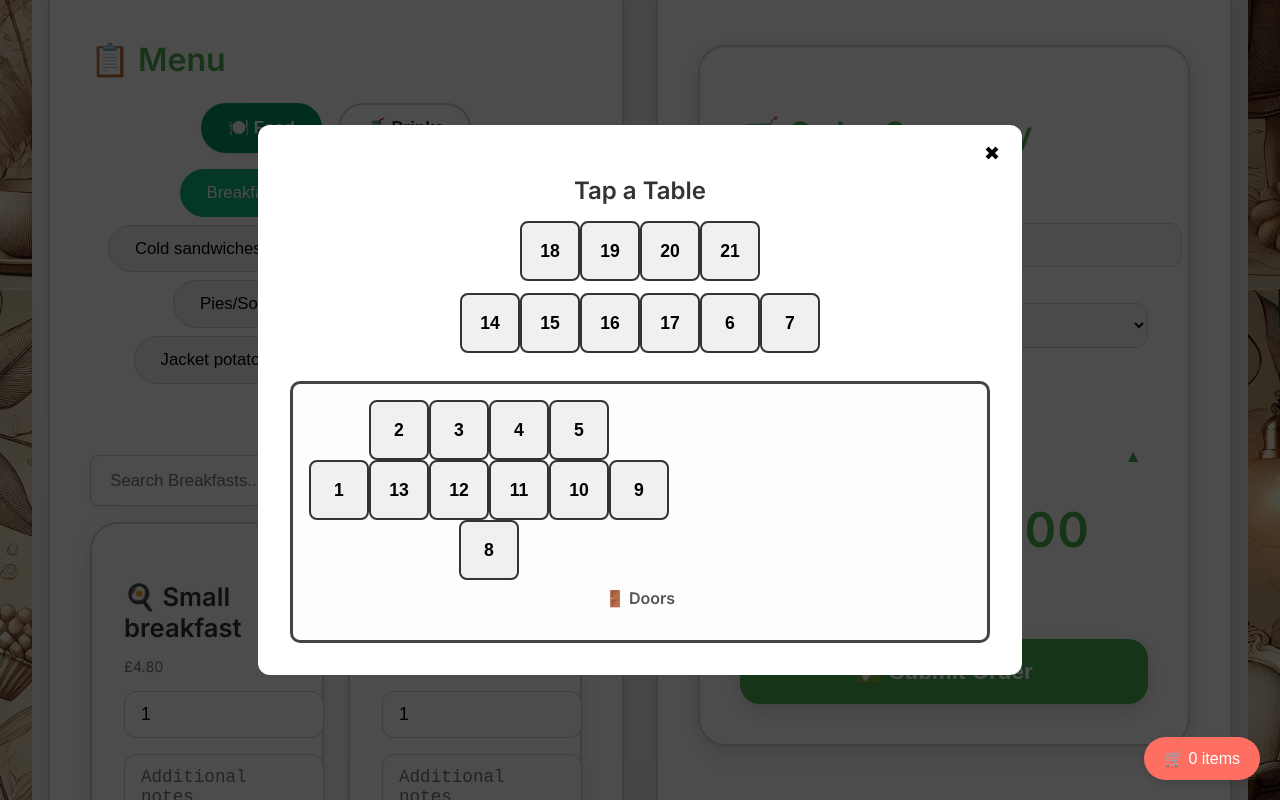
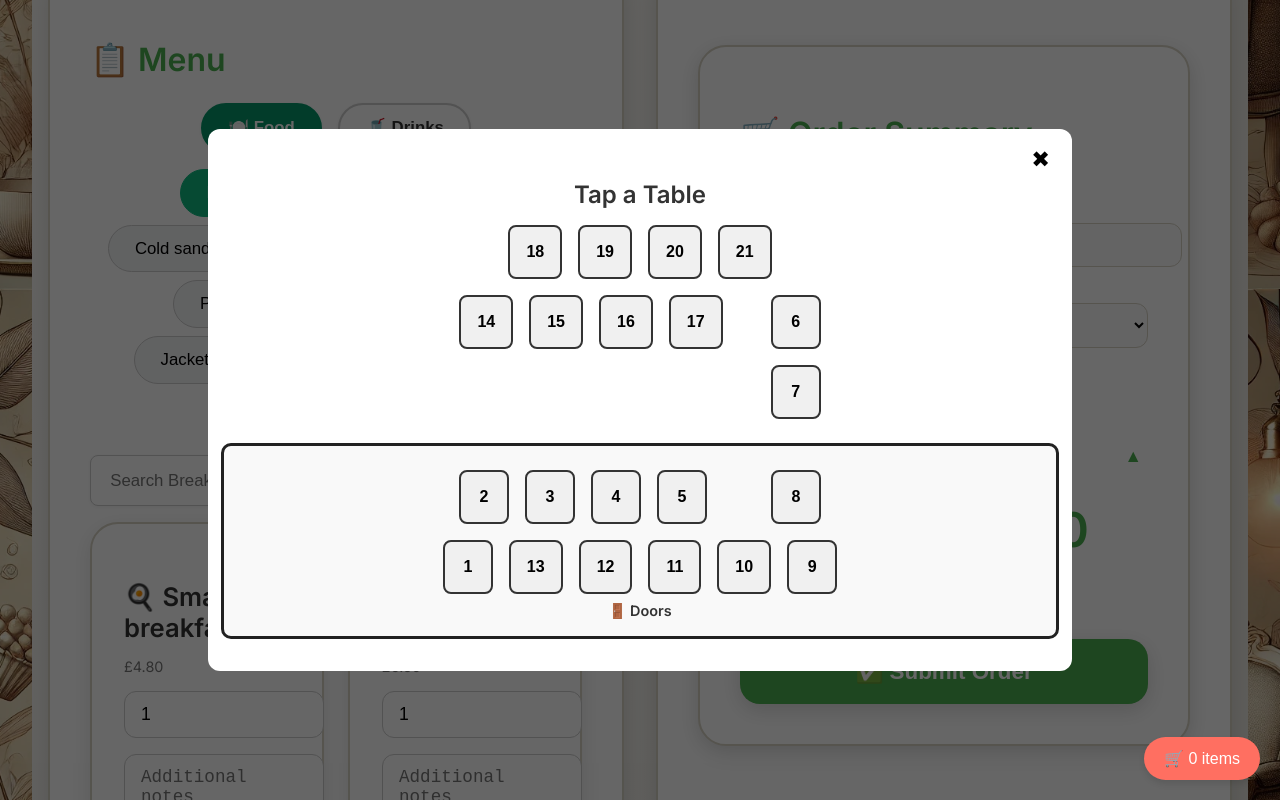
Before and after one commit to peterstearoom/peterstearoom, a React (Vite) app: page / in a window 1280 px wide. Both pictures are taken after typing "5" into the empty fields and a click on the button "Search Table". Shown: the part 511-1311 px from the top of the page. Built offline with nearby package versions, Linux system fonts and the light colour scheme.

Commit message:
Table map #3

```diff
--- a/src/components/OrderCart.jsx
+++ b/src/components/OrderCart.jsx
@@ -229,40 +229,41 @@ function OrderCart() {
       <button className="close-map-btn" onClick={() => setShowTableMap(false)}>✖</button>
       <h2 style={{ marginBottom: '1rem' }}>Tap a Table</h2>
 
-      <div className="table-map-layout">
+      <div className="table-layout-grid">
 
-        {/* OUTSIDE SECTION */}
-        <div className="table-row outside-row">
+        {/* OUTSIDE Top Row */}
+        <div className="outside-row">
           {[18, 19, 20, 21].map(num => (
             <button key={num} className="table-btn" onClick={() => { setTableNumber(num.toString()); setShowTableMap(false); }}>{num}</button>
           ))}
         </div>
-        <div className="table-row outside-row">
-          {[14, 15, 16, 17, 6, 7].map(num => (
+
+        {/* OUTSIDE Second Row */}
+        <div className="outside-row second">
+          {[14, 15, 16, 17].map(num => (
             <button key={num} className="table-btn" onClick={() => { setTableNumber(num.toString()); setShowTableMap(false); }}>{num}</button>
           ))}
+          <div className="room-doorway">
+            <button className="table-btn" onClick={() => { setTableNumber('6'); setShowTableMap(false); }}>6</button>
+            <button className="table-btn" onClick={() => { setTableNumber('7'); setShowTableMap(false); }}>7</button>
+          </div>
         </div>
 
-        {/* INSIDE ROOM FRAME */}
-        <div className="table-room-frame">
-          <div className="table-row">
+        {/* ROOM BORDERED SECTION */}
+        <div className="room-border">
+          <div className="inside-row">
             {[2, 3, 4, 5].map(num => (
               <button key={num} className="table-btn" onClick={() => { setTableNumber(num.toString()); setShowTableMap(false); }}>{num}</button>
             ))}
+            <div className="spacer" />
+            <button className="table-btn" onClick={() => { setTableNumber('8'); setShowTableMap(false); }}>8</button>
           </div>
-
-          <div className="table-row">
+          <div className="inside-row bottom">
             {[1, 13, 12, 11, 10, 9].map(num => (
               <button key={num} className="table-btn" onClick={() => { setTableNumber(num.toString()); setShowTableMap(false); }}>{num}</button>
             ))}
           </div>
-
-          <div className="table-row">
-            <div className="table-spacer" style={{ gridColumn: '1 / span 5' }}></div>
-            <button className="table-btn" onClick={() => { setTableNumber('8'); setShowTableMap(false); }}>8</button>
-          </div>
-
-          <p className="door-label">🚪 Doors</p>
+          <div className="door-label">🚪 Doors</div>
         </div>
       </div>
     </div>
--- a/src/styles/custom.css
+++ b/src/styles/custom.css
@@ -1207,10 +1207,8 @@ textarea {
 
 .table-map-overlay {
   position: fixed;
-  top: 0; left: 0;
-  width: 100%;
-  height: 100%;
-  background: rgba(0,0,0,0.75);
+  top: 0; left: 0; right: 0; bottom: 0;
+  background: rgba(0, 0, 0, 0.6);
   z-index: 1000;
   display: flex;
   align-items: center;
@@ -1218,23 +1216,48 @@ textarea {
 }
 
 .table-map-content {
-  background: white;
+  background: #fff;
   padding: 2rem;
-  border-radius: 10px;
-  max-width: 90%;
-  max-height: 90%;
-  overflow-y: auto;
+  border-radius: 12px;
+  max-width: 800px;
+  width: 90%;
   position: relative;
   text-align: center;
 }
 
 .close-map-btn {
   position: absolute;
-  top: 10px; right: 15px;
-  background: transparent;
+  top: 1rem;
+  right: 1rem;
+  font-size: 1.4rem;
+  background: none;
   border: none;
-  font-size: 1.5rem;
   cursor: pointer;
+}
+
+.table-layout-grid {
+  display: flex;
+  flex-direction: column;
+  gap: 1rem;
+  align-items: center;
+}
+
+.outside-row {
+  display: flex;
+  gap: 1rem;
+  justify-content: center;
+}
+
+.outside-row.second {
+  display: flex;
+  align-items: flex-start;
+}
+
+.room-doorway {
+  display: flex;
+  flex-direction: column;
+  gap: 1rem;
+  margin-left: 2rem;
 }
 
 .table-map-layout {
@@ -1250,15 +1273,14 @@ textarea {
 }
 
 .table-btn {
-  background: #f3f3f3;
-  border: 2px solid #aaa;
-  border-radius: 50%;
-  padding: 1rem;
-  width: 60px;
-  height: 60px;
-  font-size: 1.1rem;
+  padding: 0.75rem 1.1rem;
+  border: 2px solid #555;
+  border-radius: 8px;
+  font-size: 1rem;
   font-weight: bold;
+  background: #eaeaea;
   cursor: pointer;
+  min-width: 50px;
 }
 
 .divider {
@@ -1268,26 +1290,52 @@ textarea {
 }
 
 .door-label {
-  margin-top: 1.5rem;
-  font-size: 1rem;
-  color: #555;
+  margin-top: 0.3rem;
+  font-size: 0.9rem;
+  font-weight: 600;
+}
+.room-border {
+  border: 3px solid #222;
+  padding: 1rem;
+  border-radius: 10px;
+  background: #f9f9f9;
+  margin-top: 0.5rem;
+  width: 100%;
+  display: flex;
+  flex-direction: column;
+  align-items: center;
+}
+
+.inside-row {
+  display: flex;
+  justify-content: center;
+  gap: 1rem;
+  margin: 0.5rem 0;
+}
+
+.inside-row.bottom {
+  margin-bottom: 0;
+}
+
+.spacer {
+  width: 2rem;
 }
 .table-map-overlay {
   position: fixed;
   top: 0; left: 0; right: 0; bottom: 0;
-  background: rgba(0, 0, 0, 0.7);
-  z-index: 999;
+  background: rgba(0, 0, 0, 0.6);
+  z-index: 1000;
   display: flex;
   align-items: center;
   justify-content: center;
 }
 
 .table-map-content {
-  background: white;
+  background: #fff;
   padding: 2rem;
   border-radius: 12px;
-  max-width: 700px;
-  width: 95%;
+  max-width: 800px;
+  width: 90%;
   position: relative;
   text-align: center;
 }
@@ -1296,7 +1344,7 @@ textarea {
   position: absolute;
   top: 1rem;
   right: 1rem;
-  font-size: 1.2rem;
+  font-size: 1.4rem;
   background: none;
   border: none;
   cursor: pointer;
```
